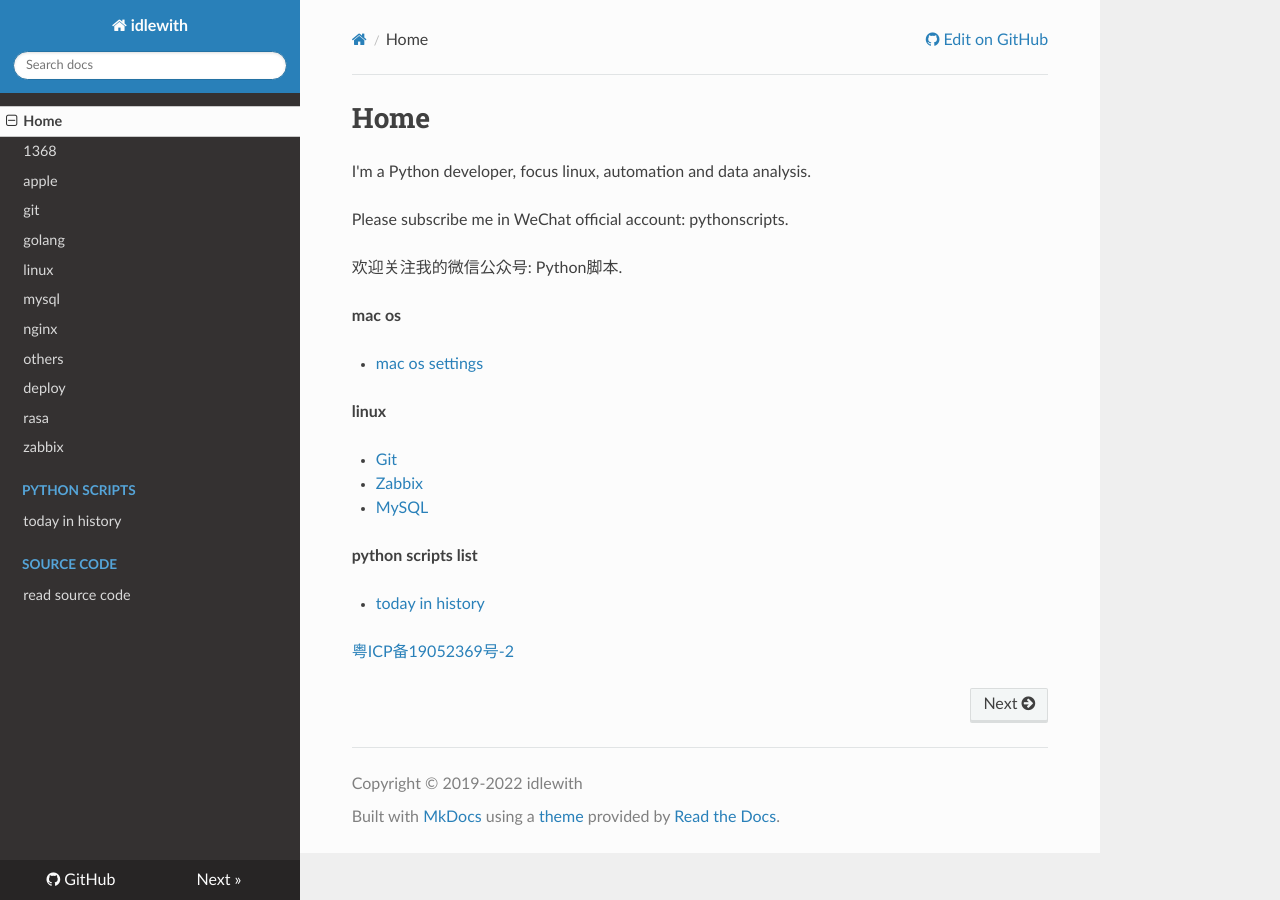
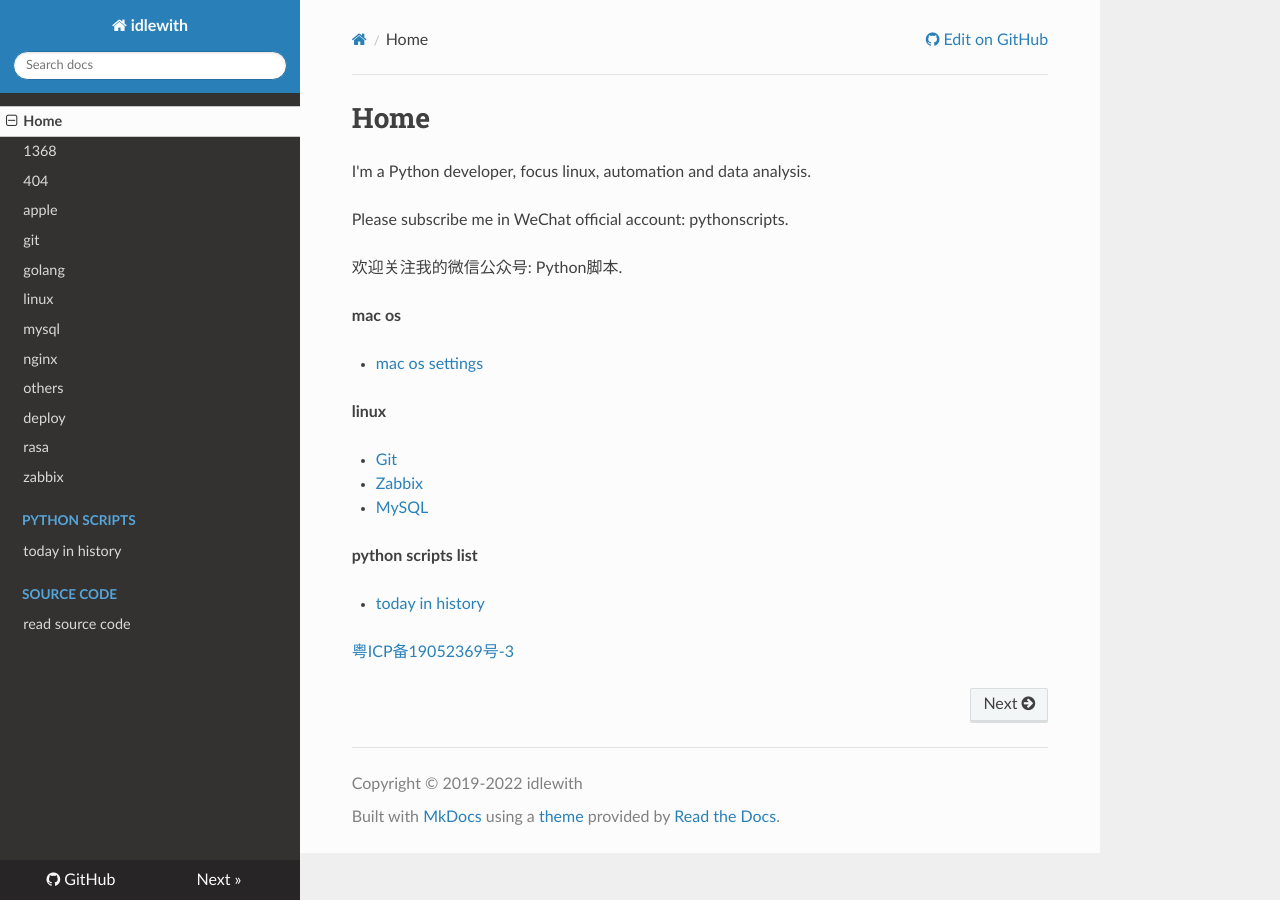
Before and after one commit to idlewith/blog, an MkDocs documentation site: the page built from docs/index.md, in a window 1280 px wide. Built offline with MkDocs 1.6.1, drawn with Linux system fonts in a browser that asks for light colours; nearby versions of some CDN libraries.

Commit message:
add 404, update icp

```diff
--- /dev/null
+++ b/docs/404.md
@@ -0,0 +1,3 @@
+# 404
+
+404 !!!
--- a/docs/index.md
+++ b/docs/index.md
@@ -23,4 +23,4 @@ Please subscribe me in WeChat official account: pythonscripts.
 - [today in history](python_scripts/today_in_history.md)
 
 
-[粤ICP备19052369号-2](https://beian.miit.gov.cn/)
+[粤ICP备19052369号-3](https://beian.miit.gov.cn/)
```
